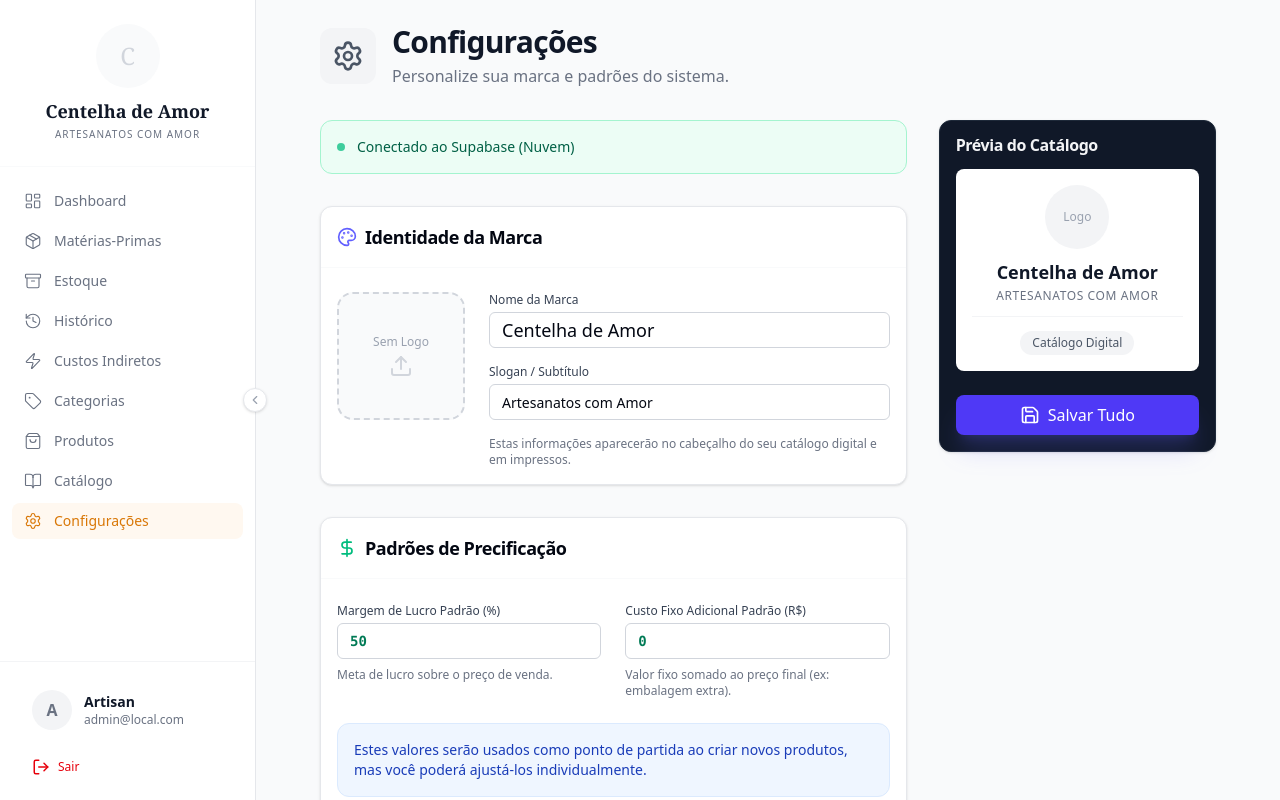
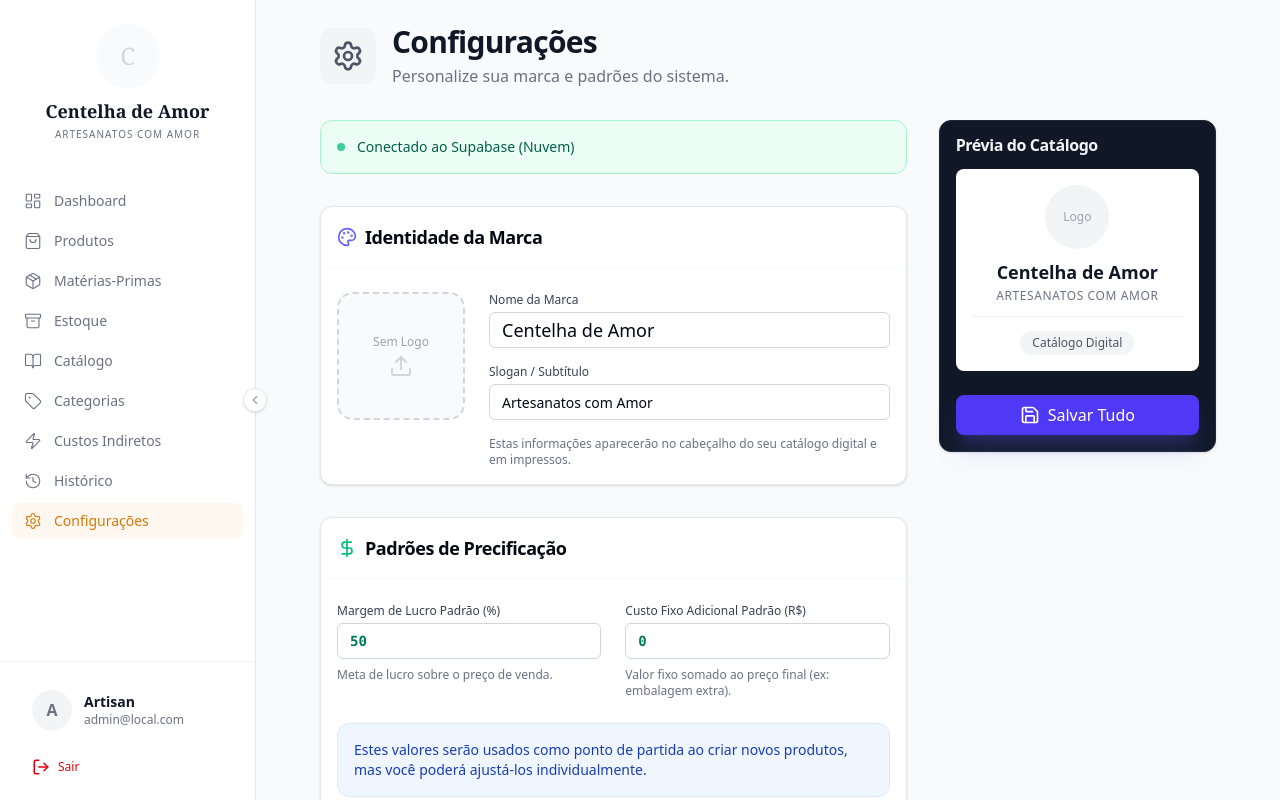
Before and after one commit to JhonGmes/Pricing-System, a React (Vite) app: page /settings in a window 1280 px wide. Built offline with nearby package versions, Linux system fonts and the light colour scheme; no server answers.

Commit message:
feat(sidebar): Reorder navigation items
Reorganizes the navigation links within the sidebar component for better logical flow and user experience. Products and Categories are now placed closer to other primary management sections.

```diff
--- a/src/components/Sidebar.tsx
+++ b/src/components/Sidebar.tsx
@@ -35,13 +35,13 @@ export function Sidebar({ isOpen, onClose }: SidebarProps) {
 
   const navItems = [
     { icon: LayoutDashboard, label: 'Dashboard', path: '/' },
+    { icon: ShoppingBag, label: 'Produtos', path: '/products' },
     { icon: Package, label: 'Matérias-Primas', path: '/materials' },
     { icon: Archive, label: 'Estoque', path: '/inventory' },
+    { icon: BookOpen, label: 'Catálogo', path: '/catalog' },
+    { icon: Tag, label: 'Categorias', path: '/categories' },
+    { icon: Zap, label: 'Custos Indiretos', path: '/costs' },
     { icon: History, label: 'Histórico', path: '/history' },
-    { icon: Zap, label: 'Custos Indiretos', path: '/costs' },
-    { icon: Tag, label: 'Categorias', path: '/categories' },
-    { icon: ShoppingBag, label: 'Produtos', path: '/products' },
-    { icon: BookOpen, label: 'Catálogo', path: '/catalog' },
     { icon: Settings, label: 'Configurações', path: '/settings' },
   ];
 
```
